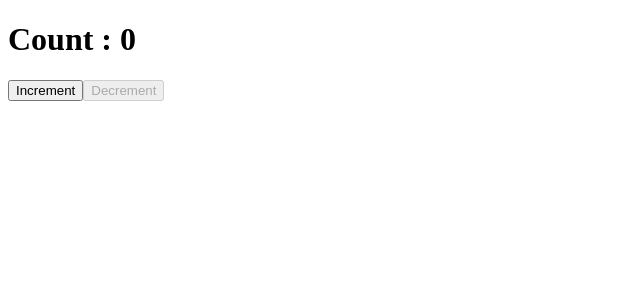
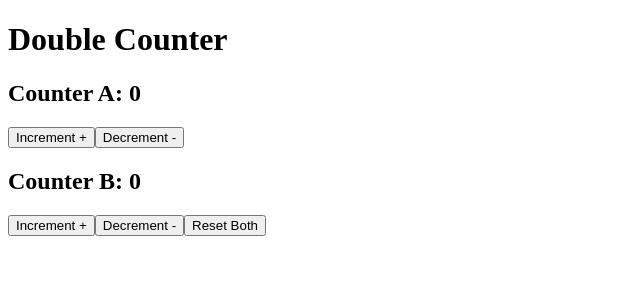
Before and after one commit to Mohamed-Abdinasir-Farah/React-JS-Exercises, a React (Vite) app: page / in a window 1280 px wide. Shown: the top 300 px of the page, without its empty margins (0-640 px from the left). Built offline with nearby package versions, Linux system fonts and the light colour scheme.

Commit message:
commited exercise 13

```diff
--- a/src/App.jsx
+++ b/src/App.jsx
@@ -8,4 +8,5 @@
 // export {default} from './Exercise9/Exercise9';
 // export {default} from './Exercise10/Exercise10';
 // export {default} from './Exercise11/LoginForm';
-export {default} from './Exercise12/CountDown';
+// export {default} from './Exercise12/CountDown';
+export {default} from './Exercise13/DoubleCounter';
--- /dev/null
+++ b/src/Exercise13/DoubleCounter.jsx
@@ -0,0 +1,43 @@
+import { useReducer } from "react";
+
+const initialState = { countA: 0, countB: 0 }
+
+const reducer = (state, action) => {
+  switch (action.type) {
+    case "incrementA":
+      return { ...state, countA: state.countA + 1 }
+    case "decrementA":
+      return { ...state, countA: state.countA - 1 }
+    case "incrementB":
+      return { ...state, countB: state.countB + 1 }
+    case "decrementB":
+      return { ...state, countB: state.countB - 1 }
+    case "resetBoth":
+      return initialState
+    default:
+      return state;
+  }
+}
+
+const DoubleCounter = () => {
+  const [state, dispatch] = useReducer(reducer, initialState);
+
+  return (
+    <div>
+      <h1>Double Counter</h1>
+
+      <h2>Counter A: {state.countA}</h2>
+      <button onClick={() => dispatch({ type: "incrementA" })}>Increment +</button>
+      <button onClick={() => dispatch({ type: "decrementA" })}>Decrement -</button>
+
+      <h2>Counter B: {state.countB}</h2>
+      <button onClick={() => dispatch({ type: "incrementB" })}>Increment +</button>
+      <button onClick={() => dispatch({ type: "decrementB" })}>Decrement -</button>
+
+      <button onClick={() => dispatch({ type: "resetBoth" })}>Reset Both</button>
+    </div>
+  )
+
+}
+
+export default DoubleCounter;
```
Also changed, not shown: src/Exercise13/App.jsx (added, +7 -0 lines).
